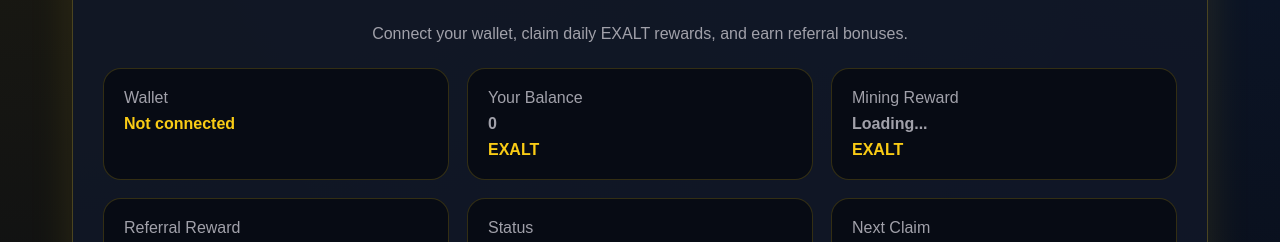
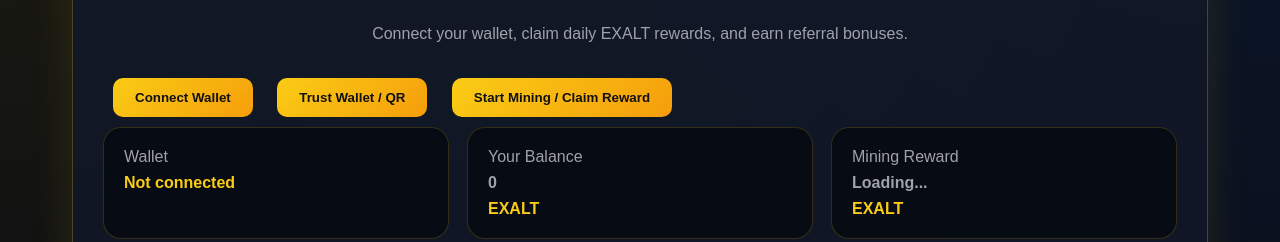
Before and after one commit to exaltcoin/https-exaltcoinsystem.com, a plain HTML site: page index.html in a window 1280 px wide. Shown: the part 537-779 px from the top of the page. Drawn offline with nearby package versions, Linux system fonts and the light colour scheme; a script that the page names is missing.

Commit message:
Update index.html

```diff
--- a/index.html
+++ b/index.html
@@ -41,7 +41,13 @@
       <h2>EXALT Mining & Rewards</h2>
       <p>Connect your wallet, claim daily EXALT rewards, and earn referral bonuses.</p>
     </div>
+<div class="actions">
+  <button id="heroConnectBtn" class="btn-main" onclick="connectMetaMask()">Connect Wallet</button>
 
+  <button id="walletConnectBtn" class="btn-main" onclick="connectWalletConnect()">Trust Wallet / QR</button>
+
+  <button id="claimBtn" class="btn-main" onclick="claimMining()">Start Mining / Claim Reward</button>
+</div>
     <div class="dashboard-grid">
       <div class="dash-card">
         <span>Wallet</span>
@@ -224,7 +230,6 @@
 </footer>
 
 <script src="https://cdn.jsdelivr.net/npm/ethers@5.7.2/dist/ethers.umd.min.js"></script>
-<script src="https://cdn.jsdelivr.net/npm/ethers@5.7.2/dist/ethers.umd.min.js"></script>
 <script src="abi.js"></script>
 <script type="module" src="app.js"></script>
 
```
